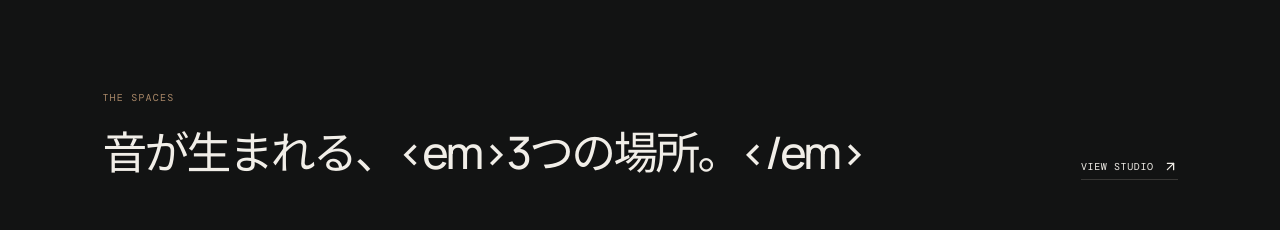
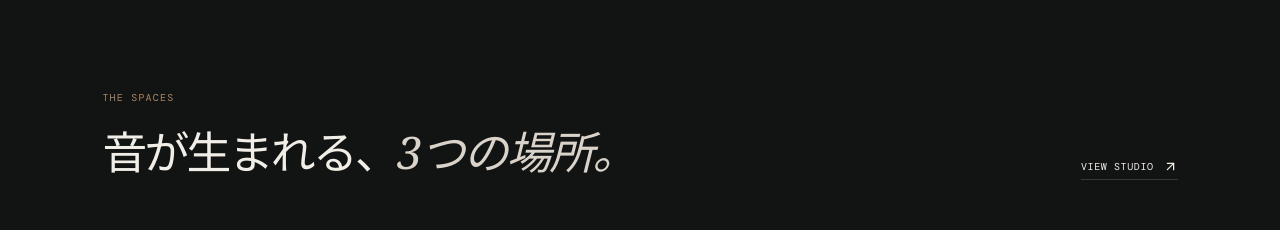
Before and after one commit to shonaka-create/demo_015, a React (Vite) app: page / in a window 1280 px wide. Shown: the part 2300-2530 px from the top of the page. Built offline with nearby package versions, Linux system fonts and the light colour scheme.

Commit message:
Fix studio section heading markup

```diff
--- a/src/main.jsx
+++ b/src/main.jsx
@@ -35,7 +35,7 @@ function Home() { return <><main>
   <section className="hero"><div className="hero-copy"><p className="eyebrow">OAK SOUND STUDIO / TOKYO</p><h1>MAKE SOUND.<br/><em>BRING STORIES.</em></h1><div className="hero-rule"/><p className="jp-lead">音を、物語にする場所。</p><p className="hero-desc">プロフェッショナルのための<br/>レコーディングスタジオ / MAスタジオ。<br/>確かな設備と最適な環境で、作品の魅力を引き出します。</p><div className="hero-actions"><Button to="/studio">スタジオを見る</Button><Button to="/contact">お問い合わせ</Button></div></div><div className="hero-image"><img src={images.control}/><span className="image-caption">CONTROL ROOM / 01</span></div><div className="hero-scroll">SCROLL <span/></div></section>
   <section className="section features"><SectionTitle eyebrow="WHY OAK SOUND" title={<>制作の質を支える、<br/><em>3つの約束。</em></>}/><div className="feature-list">{[['01','高品質な設備・環境','プロユースに応える機材と音響設計で、レコーディング・MAのクオリティを支えます。'],['02','柔軟な対応力','収録からMAまで一貫して対応。作品や目的に合わせた最適なプランをご提案します。'],['03','スムーズな予約管理','空き状況の確認からご相談まで、制作の流れを止めない運用を整えています。']].map(([n,t,d])=><div className="feature" key={n}><span className="feature-no">{n}</span><div><h3>{t}</h3><p>{d}</p></div><ArrowUpRight className="feature-arrow" size={18}/></div>)}</div></section>
   <section className="section about-split"><div className="about-photo"><img src={images.live}/><span className="image-caption">LIVE ROOM / 02</span></div><div className="about-copy"><p className="eyebrow">ABOUT STUDIO</p><h2>静けさの中に、<br/><em>精度がある。</em></h2><p>OAK SOUND STUDIOは、音楽・アニメ・ゲーム・映像など、あらゆる作品の「音」を支えるために設計されたレコーディング / MAスタジオです。</p><p>耳を澄ませ、対話し、つくる。制作現場に寄り添う環境と、確かな技術を提供します。</p><Button to="/about">私たちについて</Button></div></section>
-  <section className="section rooms"><SectionTitle eyebrow="THE SPACES" title="音が生まれる、<em>3つの場所。</em>" children={<Link className="text-link" to="/studio">VIEW STUDIO <ArrowUpRight size={15}/></Link>}/><div className="room-grid"><Link to="/studio" className="room room-large"><img src={images.live}/><span>01 / CONTROL ROOM</span><strong>Mixing, monitoring, and the final decision.</strong></Link><Link to="/studio" className="room"><img src={images.booth}/><span>02 / LIVE ROOM</span><strong>Natural air for every performance.</strong></Link><Link to="/studio" className="room"><img src={images.detail}/><span>03 / BOOTH</span><strong>Intimate, focused, and quiet.</strong></Link></div></section>
+  <section className="section rooms"><SectionTitle eyebrow="THE SPACES" title={<>音が生まれる、<em>3つの場所。</em></>} children={<Link className="text-link" to="/studio">VIEW STUDIO <ArrowUpRight size={15}/></Link>}/><div className="room-grid"><Link to="/studio" className="room room-large"><img src={images.live}/><span>01 / CONTROL ROOM</span><strong>Mixing, monitoring, and the final decision.</strong></Link><Link to="/studio" className="room"><img src={images.booth}/><span>02 / LIVE ROOM</span><strong>Natural air for every performance.</strong></Link><Link to="/studio" className="room"><img src={images.detail}/><span>03 / BOOTH</span><strong>Intimate, focused, and quiet.</strong></Link></div></section>
   <section className="section equipment-feature"><div><p className="eyebrow">EQUIPMENT / SELECTED</p><h2>音の輪郭をつくる <em>道具たち。</em></h2><p>ヴィンテージと現行機を組み合わせ、現場で選ばれる音を揃えています。</p><Button to="/equipment">機材リストを見る</Button></div><img src={images.console}/></section>
   <SchedulePreview/><ContactBanner/>
  </main><Footer/></> }
```
